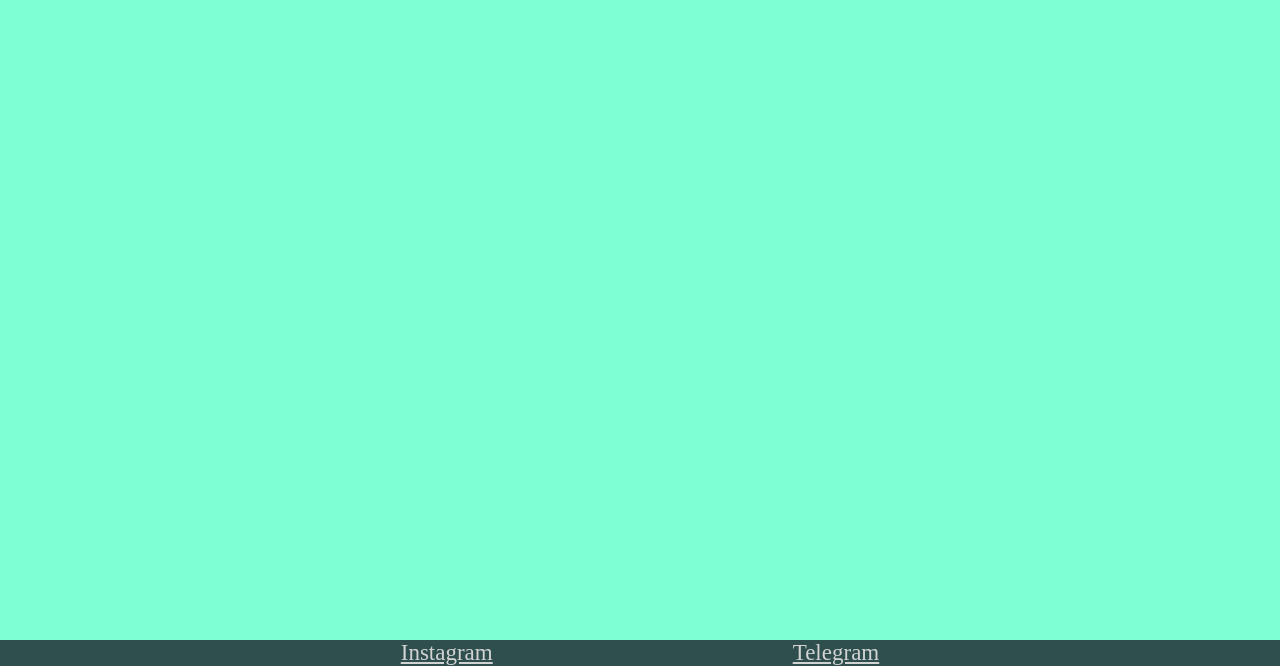
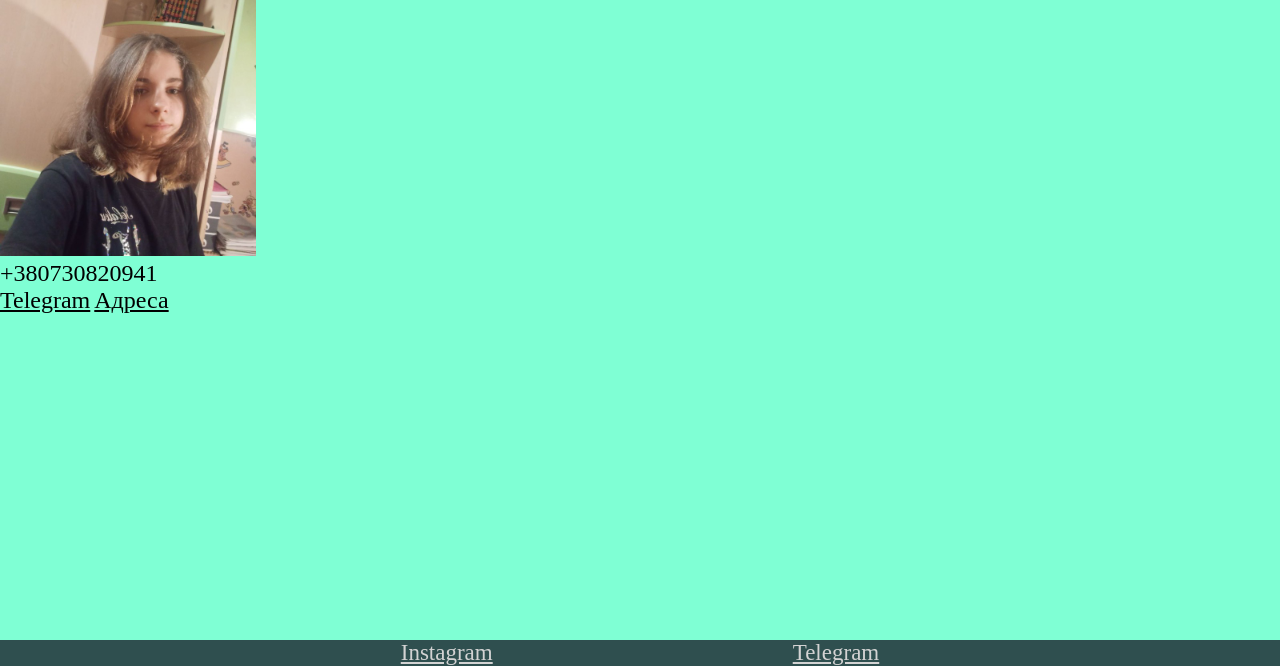
Before and after one commit to UlyanaShamilova/practice_project2, a Django app: template order/Сontact_page/templates/Contact_page/contact_page.html in a window 1280 px wide. Shown: the part 134-800 px from the top of the page. Run offline with Django 3.2, Linux system fonts and the light colour scheme; the template is opened without the code that fills it, so the values that code supplies are empty.

Commit message:
Contact page

```diff
--- a/order/APP_Settings/templates/app_settings/base.html
+++ b/order/APP_Settings/templates/app_settings/base.html
@@ -5,9 +5,9 @@
     <meta charset="UTF-8">
     <meta name="viewport" content="width=device-width, initial-scale=1.0">
     <link rel="stylesheet" href="{% static 'app_settings/css/base.css' %}">
-    <title>Магазин</title>
+    <title>Магазин FarmLand</title>
+    {% block links %}
 
-    {% block links %}
     {% endblock %}
 </head>
 <body>
--- /dev/null
+++ b/order/Сontact_page/static/Contact_page/css/contact.css
@@ -0,0 +1,22 @@
+#image{
+    display: inline-block;
+    width:20%;
+    height: 20%;
+    margin-left: 0px;
+}
+
+p{
+    font-size: x-large;
+}
+
+#telega{
+    display: inline-block;
+    font-size: x-large;
+    color: black;
+}
+
+#adress{
+    display: inline-block;
+    font-size: x-large;
+    color: black;
+}
--- a/order/Сontact_page/templates/Contact_page/contact_page.html
+++ b/order/Сontact_page/templates/Contact_page/contact_page.html
@@ -1 +1,11 @@
 {% extends 'app_settings/base.html' %}
+{% load static %}
+{% block links %}
+<link rel="stylesheet" href="{% static 'Contact_page/css/contact.css' %}">
+{% endblock %}
+{% block content %}
+<img src="{% static 'Contact_page/img/Owner.png' %}" alt="Not found" id = image>
+<p>+380730820941</p>
+<a href="https://t.me/u_shamilova" id = "telega">Telegram</a>
+<a href="https://www.google.com/maps/place/%D1%83%D0%BB.+%D0%9E%D0%BD%D0%B5%D0%B6%D1%81%D0%BA%D0%B0%D1%8F,+263/@48.5198872,35.002526,17z/data=!4m7!3m6!1s0x40d958ab6aec9fa5:0xe02a87755d473388!4b1!8m2!3d48.5198872!4d35.0051063!16s%2Fg%2F1tn049pz?authuser=0&entry=ttu" id = "adress">Адреса</a>
+{% endblock %}
```
Also changed, not shown: order/Сontact_page/static/Contact_page/img/Owner.png (added).
